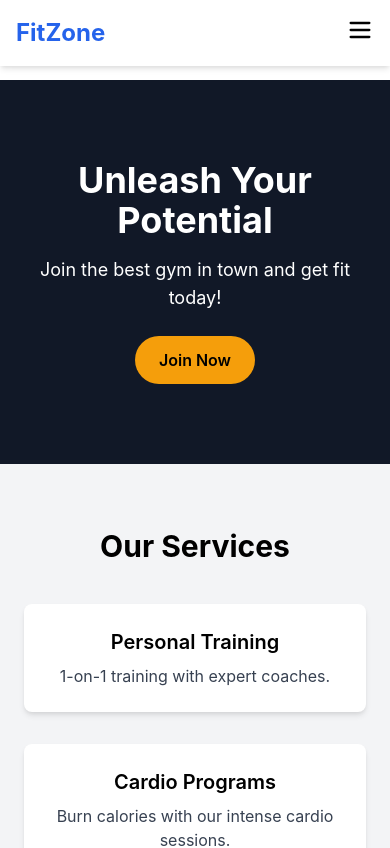
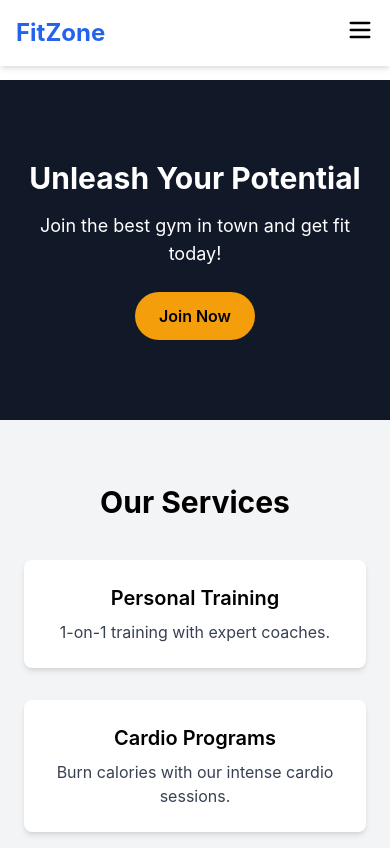
Before and after one commit to hanzlashah/gymFitness, a React (Create React App) app: page / in a window 390 px wide. Shown: the top 848 px of the page. Built offline with nearby package versions, Linux system fonts and the light colour scheme.

Commit message:
font-size is set

```diff
--- a/src/components/Hero.jsx
+++ b/src/components/Hero.jsx
@@ -7,7 +7,7 @@ const Hero = () => {
       className="bg-gray-900 text-white text-center py-20 px-4"
       id="hero"
     >
-      <h1 className="text-4xl md:text-6xl font-bold mb-4">{heroData.title}</h1>
+      <h1 className="text-3xl md:text-6xl font-bold mb-4">{heroData.title}</h1>
       <p className="text-lg md:text-xl mb-6">{heroData.subtitle}</p>
       <a
         href="https://www.linkedin.com/in/hanzla-mahmood-94a014335/"
```
